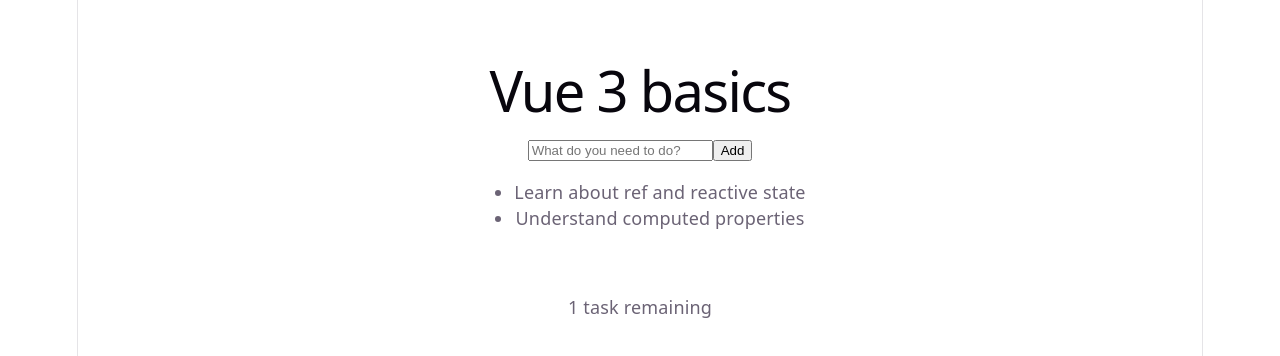
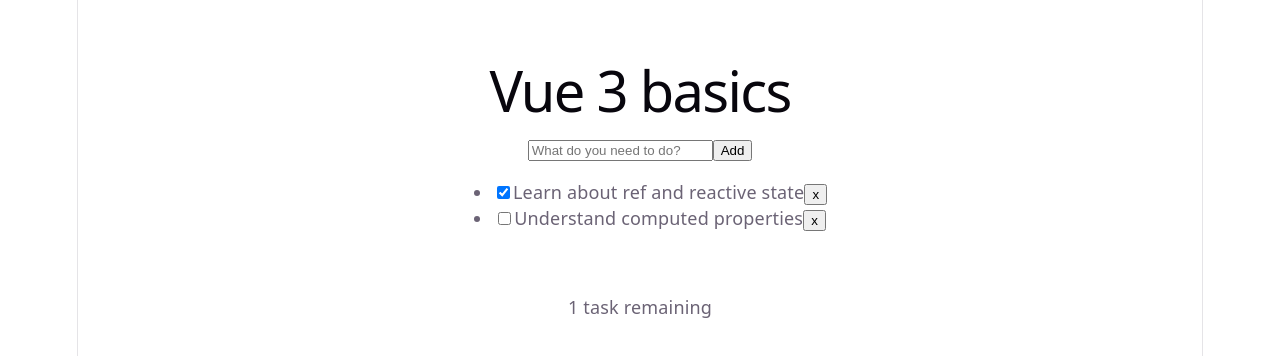
Before and after one commit to ZongyaoYang/vue-starter, a Vue app: page / in a window 1280 px wide. Shown: the top 356 px of the page. Built offline with nearby package versions, Linux system fonts and the light colour scheme.

Commit message:
add toggle and remove logic

```diff
--- a/src/App.vue
+++ b/src/App.vue
@@ -20,6 +20,17 @@
   todos.value.push({ id: nextId++, text, done: false });
   nextTodoText.value = "";
 }
+
+function toggleTodo(id) {
+  const todo = todos.value.find((t) => t.id == id);
+  if (todo) {
+    todo.done = !todo.done;
+  }
+}
+
+function removeTodo(id) {
+  todos.value = todos.value.filter((t) => t.id !== id);
+}
 </script>
 
 <template>
@@ -35,9 +46,21 @@
       <button type="submit">Add</button>
     </form>
 
-    <ul class="todo-list">
-      <li v-for="todo in todos" :key="todo.id">
-        {{ todo.text }}
+    <p v-if="todos.length === 0" class="empty-state">
+      Nothing here yet - add your first task above
+    </p>
+
+    <ul v-else class="todo-list">
+      <li v-for="todo in todos" :key="todo.id" :class="{ done: todo.done }">
+        <label>
+          <input
+            type="checkbox"
+            :checked="todo.done"
+            @change="toggleTodo(todo.id)"
+          />
+          <span> {{ todo.text }}</span>
+        </label>
+        <button type="button" @click="removeTodo(todo.id)">x</button>
       </li>
     </ul>
   </main>
```
